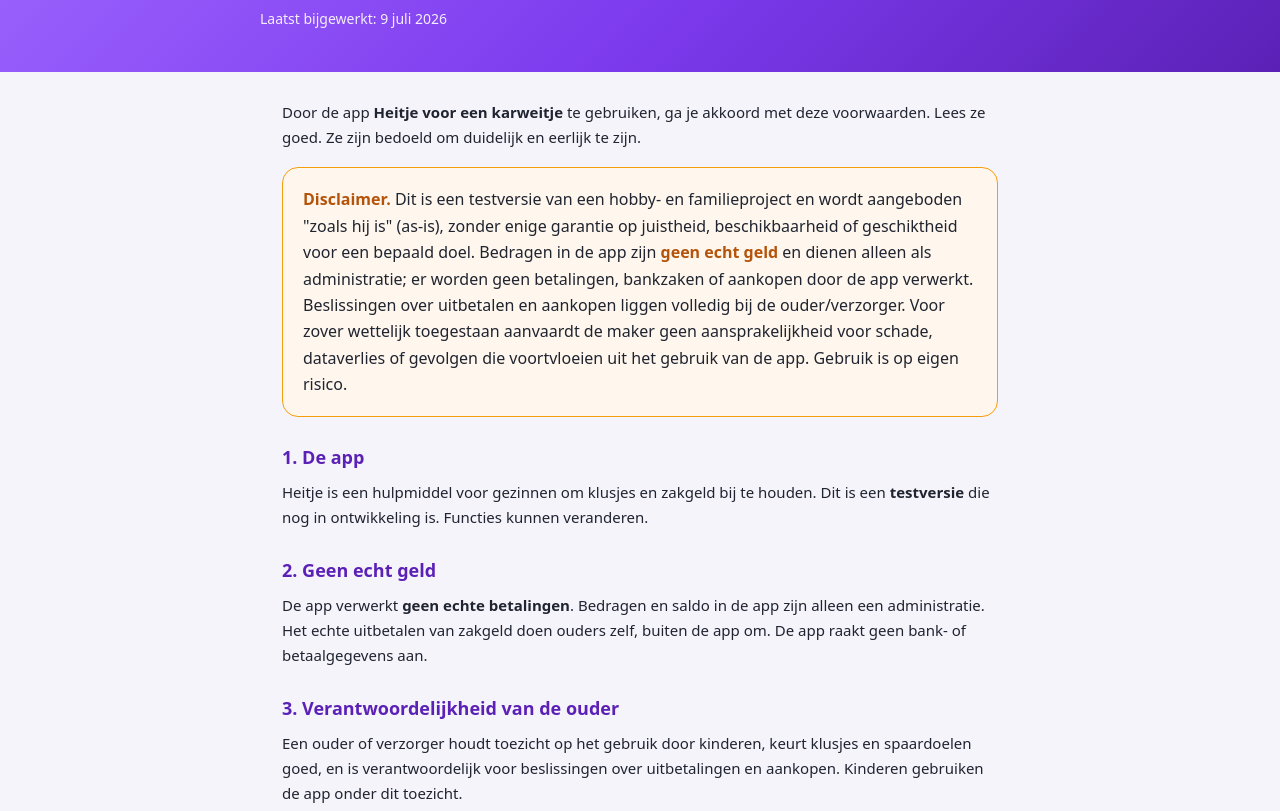
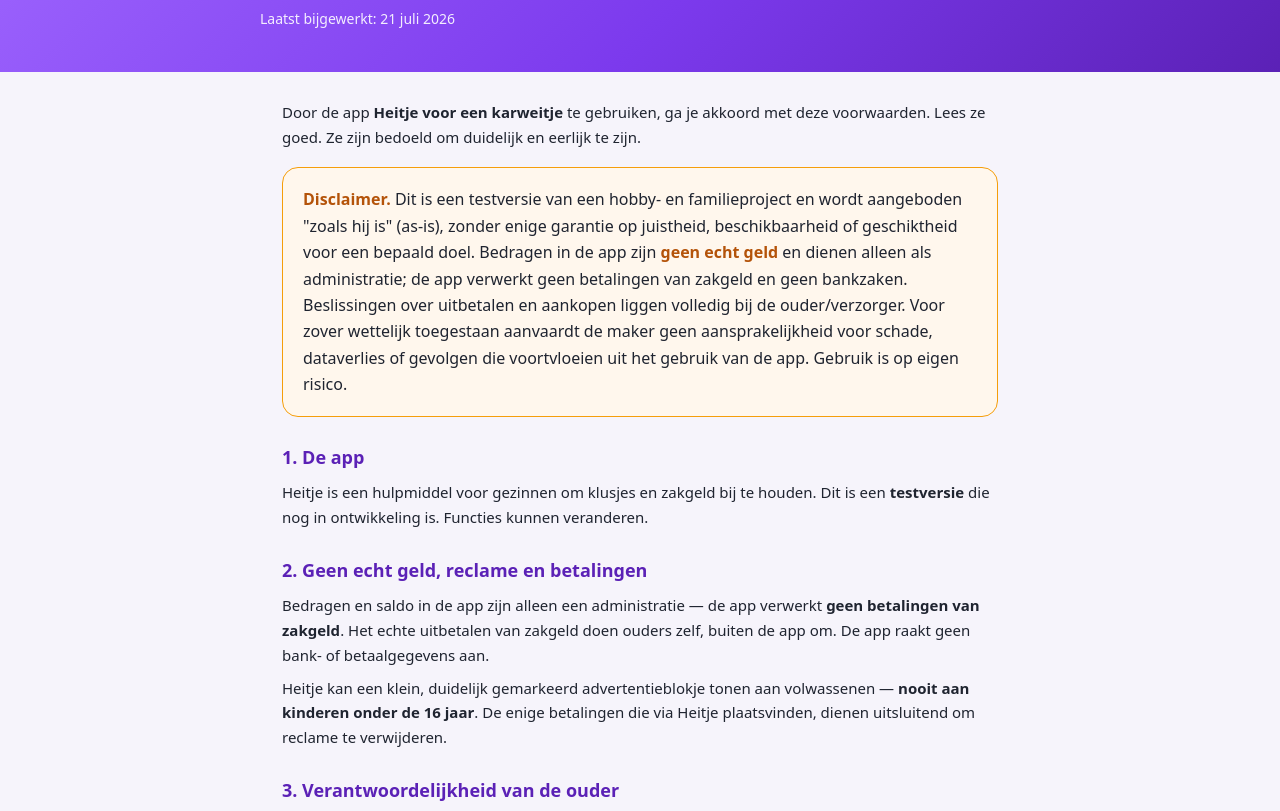
Before and after one commit to iPeppie392/heitje-voor-een-karweitje, a website: page public/voorwaarden.html in a window 1280 px wide. Shown: the part 139-950 px from the top of the page. Drawn offline with Linux system fonts and the light colour scheme.

Commit message:
feat: geen reclame onder 16 jaar + voorwaarden over reclame/betalingen
- App.js: harde leeftijds-check naast rol-check — ook onder 16 jaar
  (en profielen met onbekende leeftijd als volwassien behandeld) geen reclame.
- voorwaarden.html: clausule toegevoegd dat betalingen via Heitje
  uitsluitend dienen om reclame te verwijderen; reclame nooit bij
  kinderen <16. Geen bedragen, geen looptijd-taal. Datum bijgewerkt.

Co-Authored-By: Claude <noreply@anthropic.com>

```diff
--- a/public/voorwaarden.html
+++ b/public/voorwaarden.html
@@ -35,7 +35,7 @@
   <header><div class="wrap">
     <div class="logo">Heit<span>je</span></div>
     <h1>Gebruiksvoorwaarden</h1>
-    <p>Laatst bijgewerkt: 9 juli 2026</p>
+    <p>Laatst bijgewerkt: 21 juli 2026</p>
   </div></header>
 
   <main class="wrap">
@@ -45,8 +45,8 @@
     <div class="disclaimer">
       <strong>Disclaimer.</strong> Dit is een testversie van een hobby- en familieproject en wordt aangeboden
       "zoals hij is" (as-is), zonder enige garantie op juistheid, beschikbaarheid of geschiktheid voor een bepaald
-      doel. Bedragen in de app zijn <strong>geen echt geld</strong> en dienen alleen als administratie; er worden geen
-      betalingen, bankzaken of aankopen door de app verwerkt. Beslissingen over uitbetalen en aankopen liggen volledig
+      doel. Bedragen in de app zijn <strong>geen echt geld</strong> en dienen alleen als administratie; de app verwerkt
+      geen betalingen van zakgeld en geen bankzaken. Beslissingen over uitbetalen en aankopen liggen volledig
       bij de ouder/verzorger. Voor zover wettelijk toegestaan aanvaardt de maker geen aansprakelijkheid voor schade,
       dataverlies of gevolgen die voortvloeien uit het gebruik van de app. Gebruik is op eigen risico.
     </div>
@@ -55,9 +55,11 @@
     <p>Heitje is een hulpmiddel voor gezinnen om klusjes en zakgeld bij te houden. Dit is een <strong>testversie</strong>
     die nog in ontwikkeling is. Functies kunnen veranderen.</p>
 
-    <h2>2. Geen echt geld</h2>
-    <p>De app verwerkt <strong>geen echte betalingen</strong>. Bedragen en saldo in de app zijn alleen een administratie.
+    <h2>2. Geen echt geld, reclame en betalingen</h2>
+    <p>Bedragen en saldo in de app zijn alleen een administratie — de app verwerkt <strong>geen betalingen van zakgeld</strong>.
     Het echte uitbetalen van zakgeld doen ouders zelf, buiten de app om. De app raakt geen bank- of betaalgegevens aan.</p>
+    <p>Heitje kan een klein, duidelijk gemarkeerd advertentieblokje tonen aan volwassenen — <strong>nooit aan kinderen
+    onder de 16 jaar</strong>. De enige betalingen die via Heitje plaatsvinden, dienen uitsluitend om reclame te verwijderen.</p>
 
     <h2>3. Verantwoordelijkheid van de ouder</h2>
     <p>Een ouder of verzorger houdt toezicht op het gebruik door kinderen, keurt klusjes en spaardoelen goed, en is
```
Also changed, not shown: App.js.
